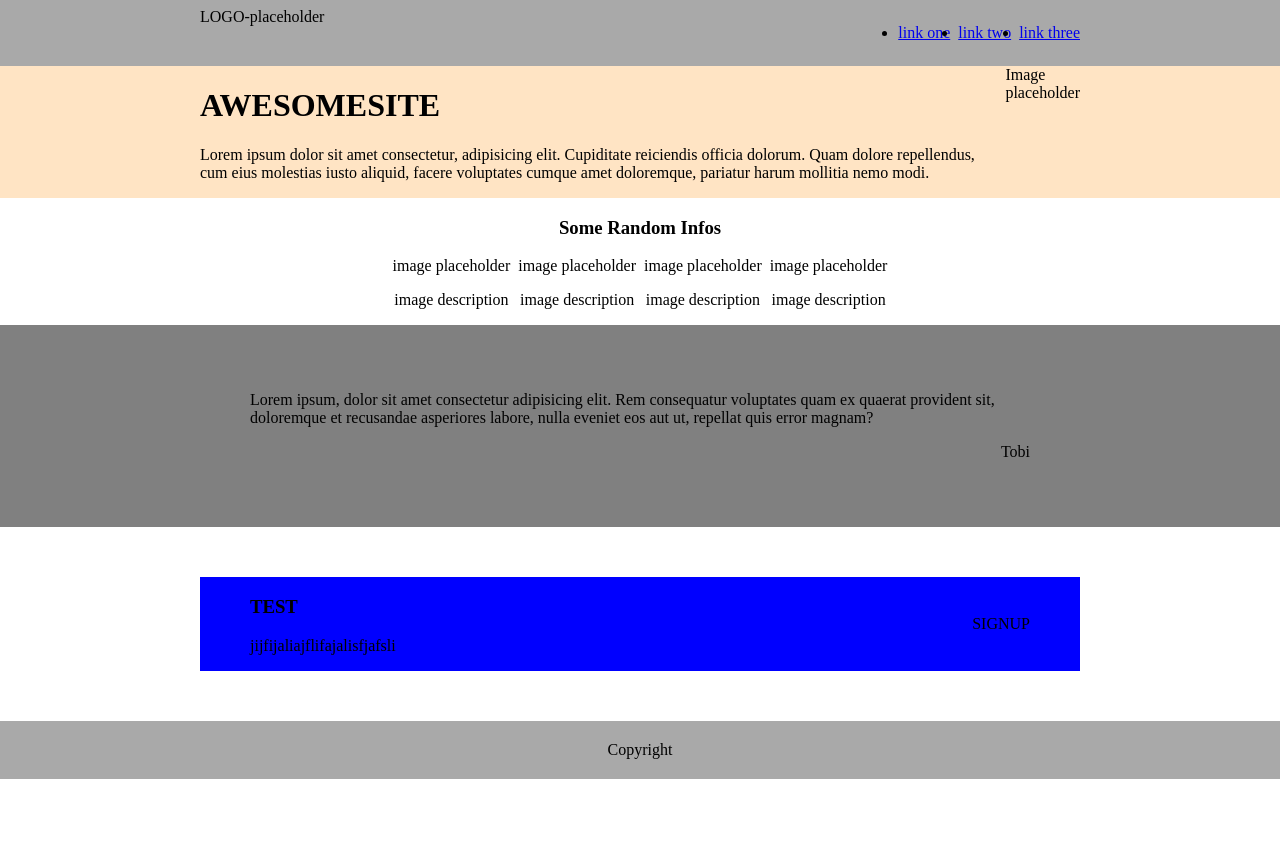
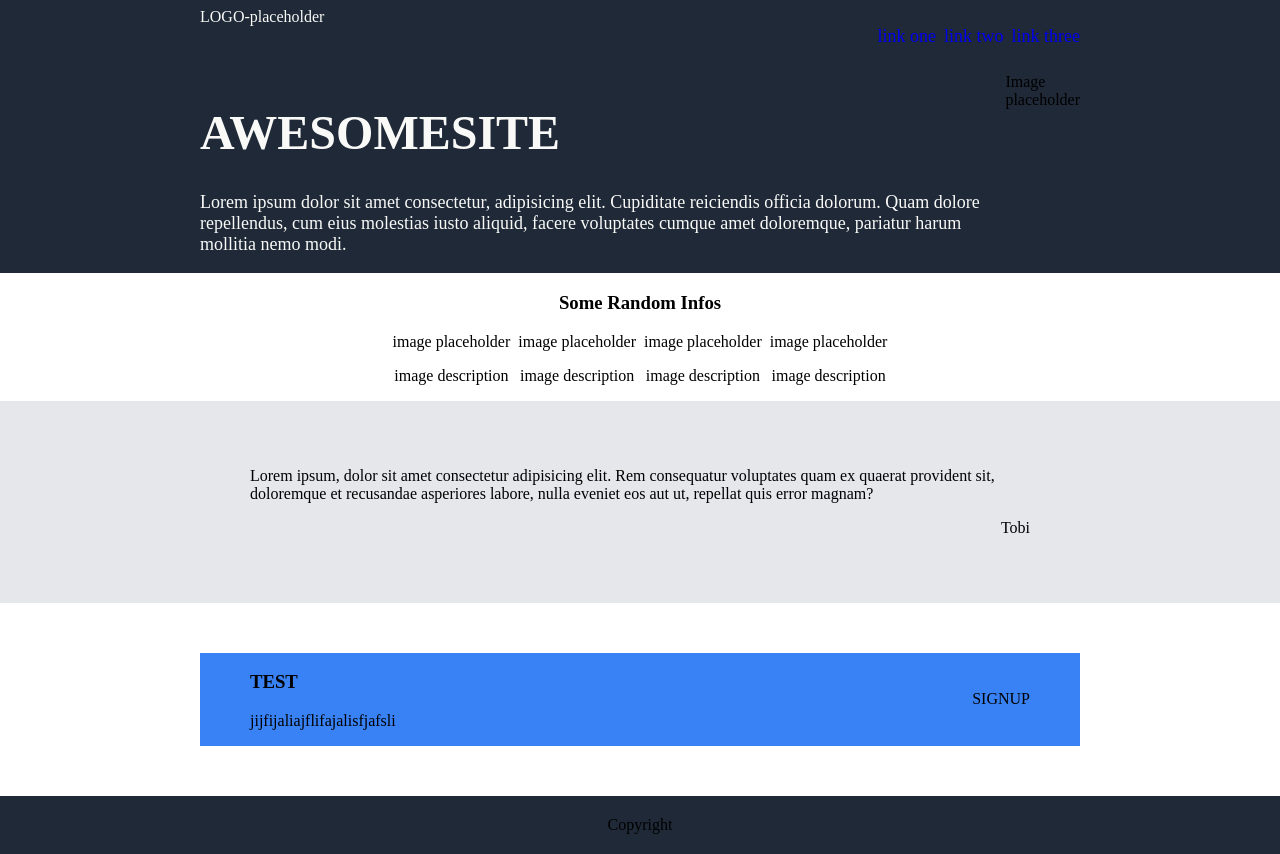
Before and after one commit to TobiasSteeger/test-website, a plain HTML site: page index.html in a window 1280 px wide. Before the commit the page ends 800 px from the top, so only its background shows below. Drawn offline with Linux system fonts and the light colour scheme.

Commit message:
add correct colors

```diff
--- a/style.css
+++ b/style.css
@@ -7,24 +7,39 @@ body {
     display: flex;
     justify-content: space-between;
     padding: 8px 200px;
-    background-color: darkgray;
+    color: #F9FaF8;
+}
+
+.body-one h1{
+    font-size: 48px;
+    font-weight: bolder;
+    color: #F9FaF8;
+}
+.body-one p{
+    color: #F9FaF8;
+    font-size: 18px;
 }
 .header ul{
     display: flex;
     gap: 8px;
+    color: #E5E7EB;
+    font-size: 18px;
+    list-style-type: none;
+}
+a {
+    text-decoration: none;
 }
 .body-one {
     display: flex;
     padding: 0px 200px;
     justify-content: center;
-    background-color: bisque;
+
 }
 .body-one .text{
 
 }
 .body-two{
     text-align: center;
-    background-color: white;
 }
 .cards {
     display: flex;
@@ -34,22 +49,25 @@ body {
 .body-three{
 
     padding: 50px 250px;
-    background-color: gray;
+    background-color: #E5E7EB;
 }
 .signature {
     text-align: end;
 }
 .body-four {
     margin: 50px 200px;
-    background-color: blue;
+    background-color: #3882F6;
     display: flex;
     align-items: center;
     justify-content: space-between;
     padding: 0px 50px;
 }
 .footer {
-    background-color: darkgray;
+
     text-align: center;
 
     padding: 20px 0;
 }
+.header, .footer, .body-one{
+    background-color: #1F2937;
+}
```
